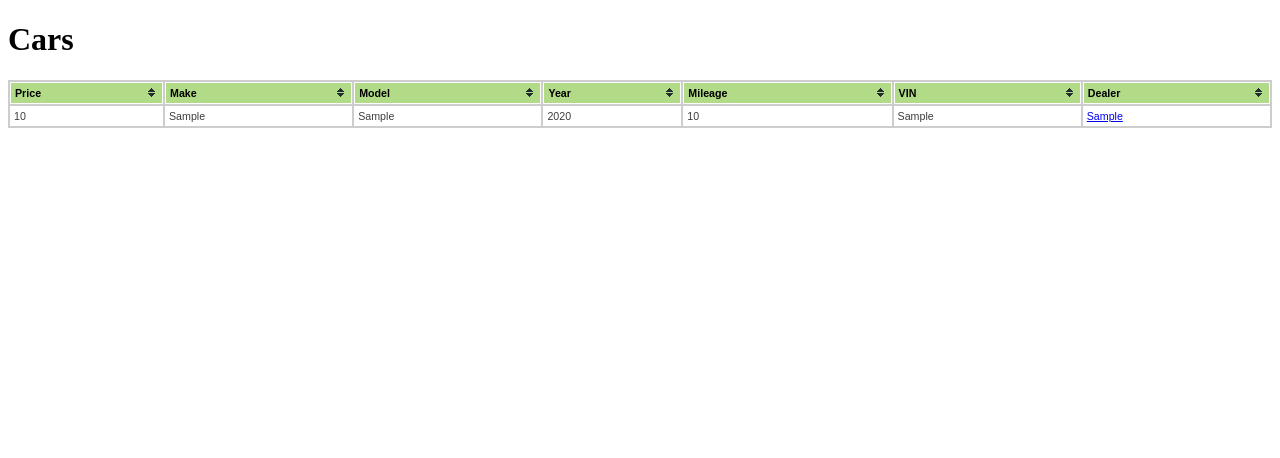
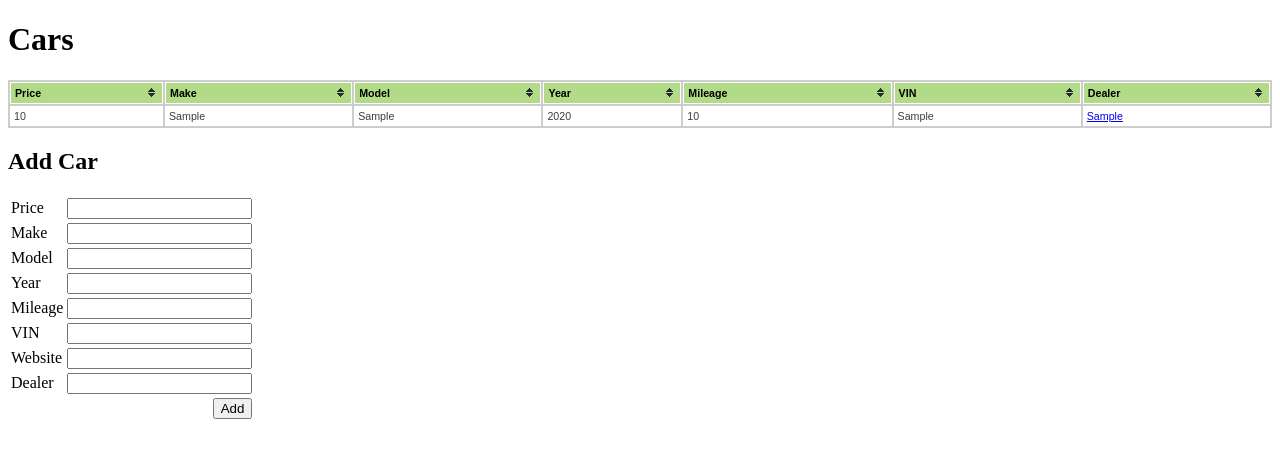
Before and after one commit to bakineggs/cars, a PHP site: page / in a window 1280 px wide. Shown: the top 458 px of the page. Run offline with PHP 8.4, Linux system fonts and the light colour scheme; tables that the repository leaves empty hold one stand-in row (values such as "Sample post").

Commit message:
add car interface

```diff
--- a/index.php
+++ b/index.php
@@ -44,6 +44,48 @@ $cars = Car::findAll();
         <?php } ?>
       </tbody>
     </table>
+    <div id="add">
+      <h2>Add Car</h2>
+      <form method="post" action="add.php">
+        <table>
+          <tr>
+            <td>Price</td>
+            <td><input type="text" name="price" /></td>
+          </tr>
+          <tr>
+            <td>Make</td>
+            <td><input type="text" name="make" /></td>
+          </tr>
+          <tr>
+            <td>Model</td>
+            <td><input type="text" name="model" /></td>
+          </tr>
+          <tr>
+            <td>Year</td>
+            <td><input type="text" name="year" /></td>
+          </tr>
+          <tr>
+            <td>Mileage</td>
+            <td><input type="text" name="mileage" /></td>
+          </tr>
+          <tr>
+            <td>VIN</td>
+            <td><input type="text" name="vin" /></td>
+          </tr>
+          <tr>
+            <td>Website</td>
+            <td><input type="text" name="uri" /></td>
+          </tr>
+          <tr>
+            <td>Dealer</td>
+            <td><input type="text" name="dealer" /></td>
+          </tr>
+          <tr>
+            <td colspan="2" align="right"><input type="submit" value="Add" /></td>
+          </tr>
+        </table>
+      </form>
+    </div>
   </body>
 </html>
 <?php
```
Also changed, not shown: add.php (added, +18 -0 lines).
